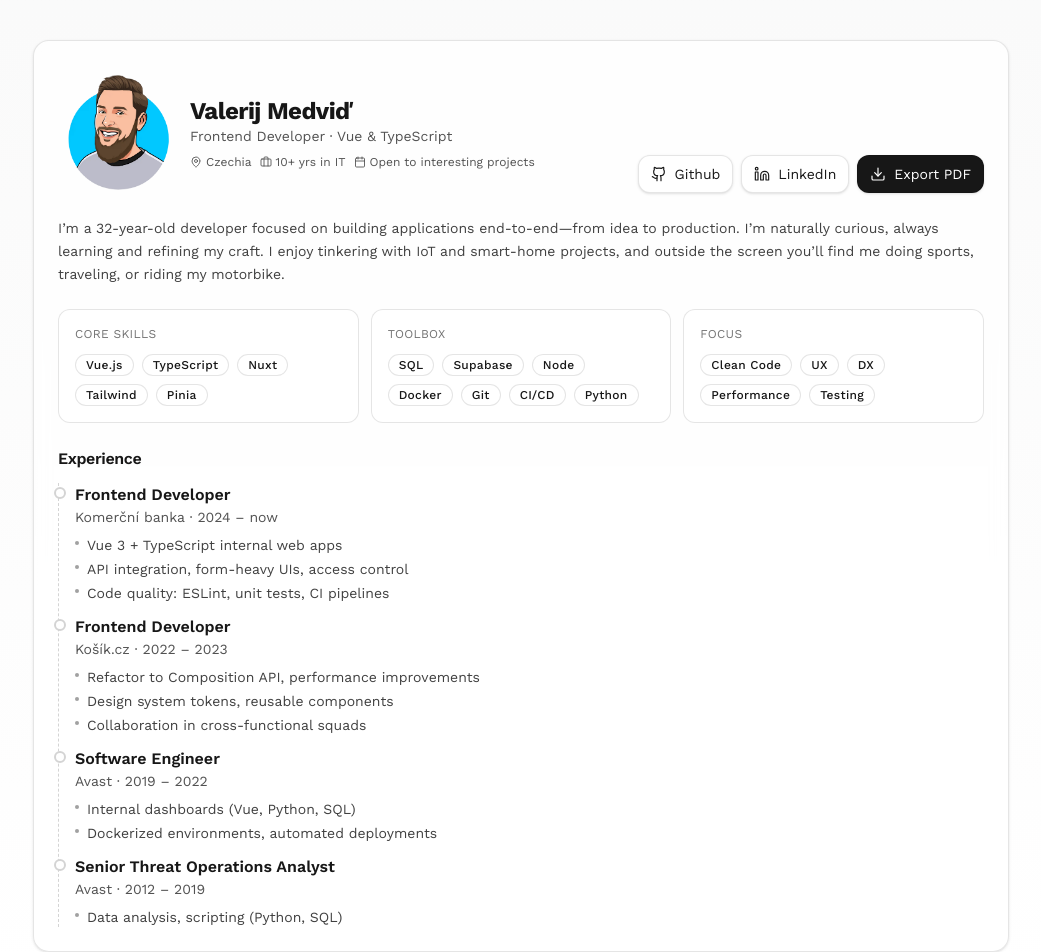
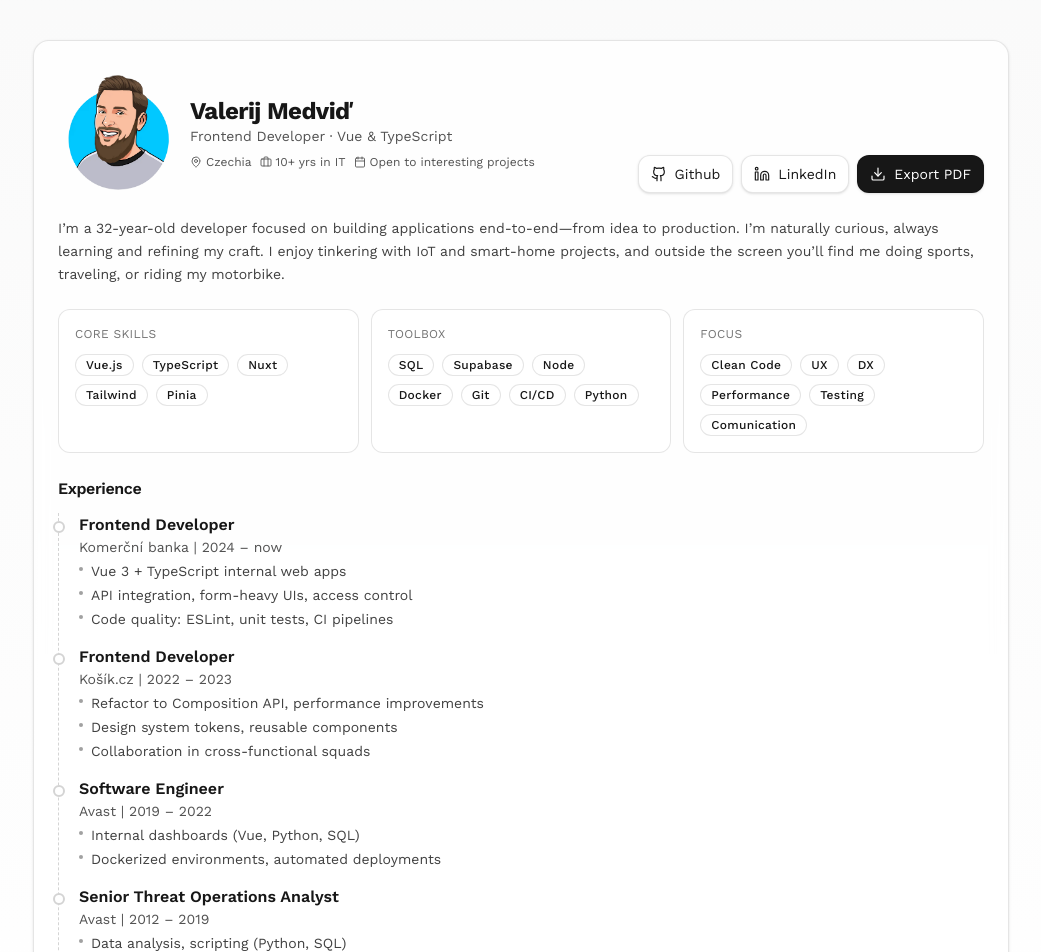
Before and after one commit to valerijmedvid/portfolio, a Vue app: page / in a window 1280 px wide. Shown: the top 952 px of the page, without its empty margins (119-1160 px from the left). Built offline with nearby package versions, Linux system fonts and the light colour scheme.

Commit message:
add ExperienceHistory component

```diff
--- a/src/App.vue
+++ b/src/App.vue
@@ -8,52 +8,7 @@
 
         <SkillList :skillList />
 
-        <!-- EXPERIENCE -->
-        <section class="px-6 pb-6 print:px-0">
-          <h3 class="mb-3 text-base font-semibold tracking-tight">Experience</h3>
-          <div
-            class="relative border-l border-dashed border-neutral-300 dark:border-neutral-700 pl-4"
-          >
-            <TimelineItem
-              title="Frontend Developer"
-              company="Komerční banka"
-              period="2024 – now"
-              :bullets="[
-                'Vue 3 + TypeScript internal web apps',
-                'API integration, form-heavy UIs, access control',
-                'Code quality: ESLint, unit tests, CI pipelines',
-              ]"
-            />
-            <div class="my-3" />
-            <TimelineItem
-              title="Frontend Developer"
-              company="Košík.cz"
-              period="2022 – 2023"
-              :bullets="[
-                'Refactor to Composition API, performance improvements',
-                'Design system tokens, reusable components',
-                'Collaboration in cross‑functional squads',
-              ]"
-            />
-            <div class="my-3" />
-            <TimelineItem
-              title="Software Engineer"
-              company="Avast"
-              period="2019 – 2022"
-              :bullets="[
-                'Internal dashboards (Vue, Python, SQL)',
-                'Dockerized environments, automated deployments',
-              ]"
-            />
-            <div class="my-3" />
-            <TimelineItem
-              title="Senior Threat Operations Analyst"
-              company="Avast"
-              period="2012 – 2019"
-              :bullets="['Data analysis, scripting (Python, SQL)']"
-            />
-          </div>
-        </section>
+        <ExperienceHistory :experienceList />
       </section>
     </div>
   </main>
@@ -62,7 +17,7 @@
 <script setup lang="ts">
 import HeroHeader from './components/HeroHeader.vue'
 import SkillList from './components/SkillList.vue'
-import TimelineItem from './components/TimelineItem.vue'
+import ExperienceHistory from './components/ExperienceHistory.vue'
 
 const skillList = [
   {
@@ -75,7 +30,51 @@ const skillList = [
   },
   {
     categoryName: 'Focus',
-    skills: ['Clean Code', 'UX', 'DX', 'Performance', 'Testing'],
+    skills: ['Clean Code', 'UX', 'DX', 'Performance', 'Testing', 'Comunication'],
+  },
+]
+
+const experienceList = [
+  {
+    title: 'Frontend Developer',
+    company: 'Komerční banka',
+    period: '2024 – now',
+    bullets: [
+      'Vue 3 + TypeScript internal web apps',
+      'API integration, form-heavy UIs, access control',
+      'Code quality: ESLint, unit tests, CI pipelines',
+    ],
+  },
+  {
+    title: 'Frontend Developer',
+    company: 'Košík.cz',
+    period: '2022 – 2023',
+    bullets: [
+      'Refactor to Composition API, performance improvements',
+      'Design system tokens, reusable components',
+      'Collaboration in cross‑functional squads',
+    ],
+  },
+  {
+    title: 'Software Engineer',
+    company: 'Avast',
+    period: '2019 – 2022',
+    bullets: [
+      'Internal dashboards (Vue, Python, SQL)',
+      'Dockerized environments, automated deployments',
+    ],
+  },
+  {
+    title: 'Senior Threat Operations Analyst',
+    company: 'Avast',
+    period: '2012 – 2019',
+    bullets: ['Data analysis, scripting (Python, SQL)'],
+  },
+  {
+    title: 'IT & Database specialist',
+    company: 'APS Czech Republic',
+    period: '2011 – 2012',
+    bullets: ['IT administration', 'database management (MS SQL)', 'user support'],
   },
 ]
 </script>
--- /dev/null
+++ b/src/components/ExperienceHistory.vue
@@ -0,0 +1,23 @@
+<template>
+  <!-- Experience section -->
+  <section class="px-6 pb-6 print:px-2">
+    <h3 class="mb-3 text-base font-semibold tracking-tight">Experience</h3>
+
+    <div class="border-l border-dashed border-neutral-300 dark:border-neutral-700 pl-4">
+      <UiTimelineItem
+        v-for="(item, index) in props.experienceList"
+        :key="index"
+        :experience="item"
+      />
+    </div>
+  </section>
+</template>
+
+<script setup lang="ts">
+import UiTimelineItem from './ui/UiTimelineItem.vue'
+import type { TExperience } from './ui/UiTimelineItem.vue'
+
+const props = defineProps<{
+  experienceList: TExperience[]
+}>()
+</script>
--- a/src/components/HeroHeader.vue
+++ b/src/components/HeroHeader.vue
@@ -1,8 +1,8 @@
 <template>
+  <!-- Hero section -->
   <header
-    class="flex flex-col items-center gap-4 px-6 pt-8 pb-6 md:flex-row md:items-end sm:justify-between print:px-0"
+    class="flex flex-col items-center gap-4 px-6 pt-8 pb-6 md:flex-row md:items-end sm:justify-between print:px-0 print:items-start"
   >
-    <!-- Hero section -->
     <div
       class="flex flex-col md:flex-row items-center gap-3 print:flex-row print:items-center print:gap-3"
     >
--- a/src/components/SkillList.vue
+++ b/src/components/SkillList.vue
@@ -1,4 +1,5 @@
 <template>
+  <!-- Skills section -->
   <div class="px-6 pb-6 print:px-0">
     <div class="grid grid-cols-1 gap-3 sm:grid-cols-3">
       <div
--- a/src/components/TimelineItem.vue
+++ /dev/null
@@ -1,24 +0,0 @@
-<script setup lang="ts">
-defineProps<{
-  title: string
-  company: string
-  period: string
-  bullets: string[]
-}>()
-</script>
-
-<template>
-  <div class="relative">
-    <div class="absolute -left-[21px] top-1 size-3 rounded-full border-2 border-neutral-300 dark:border-neutral-700 bg-white dark:bg-neutral-950"></div>
-    <div class="mb-1">
-      <h4 class="font-semibold text-neutral-900 dark:text-neutral-100">{{ title }}</h4>
-      <p class="text-sm text-neutral-600 dark:text-neutral-400">{{ company }} · {{ period }}</p>
-    </div>
-    <ul class="mt-2 space-y-1 text-sm text-neutral-700 dark:text-neutral-300">
-      <li v-for="(bullet, index) in bullets" :key="index" class="flex items-start gap-2">
-        <span class="mt-1.5 size-1 shrink-0 rounded-full bg-neutral-400"></span>
-        <span>{{ bullet }}</span>
-      </li>
-    </ul>
-  </div>
-</template>
--- /dev/null
+++ b/src/components/ui/UiTimelineItem.vue
@@ -0,0 +1,41 @@
+<template>
+  <div class="relative mb-4 pl-1 print:mb-0">
+    <div
+      class="absolute -left-[22px] top-2 size-3 rounded-full border-2 border-neutral-300 dark:border-neutral-700 bg-white dark:bg-neutral-950"
+    />
+
+    <div class="mb-1">
+      <h4 class="font-semibold text-neutral-900 dark:text-neutral-100">
+        {{ props.experience.title }}
+      </h4>
+
+      <p class="text-sm text-neutral-600 dark:text-neutral-400">
+        {{ props.experience.company }} | {{ props.experience.period }}
+      </p>
+    </div>
+
+    <ul class="space-y-1 text-sm text-neutral-700 dark:text-neutral-300">
+      <li
+        v-for="(bullet, index) in props.experience.bullets"
+        :key="index"
+        class="flex items-start gap-2"
+      >
+        <span class="mt-1.5 size-1 shrink-0 rounded-full bg-neutral-400"></span>
+        <span>{{ bullet }}</span>
+      </li>
+    </ul>
+  </div>
+</template>
+
+<script setup lang="ts">
+export type TExperience = {
+  title: string
+  company: string
+  period: string
+  bullets: string[]
+}
+
+const props = defineProps<{
+  experience: TExperience
+}>()
+</script>
```
